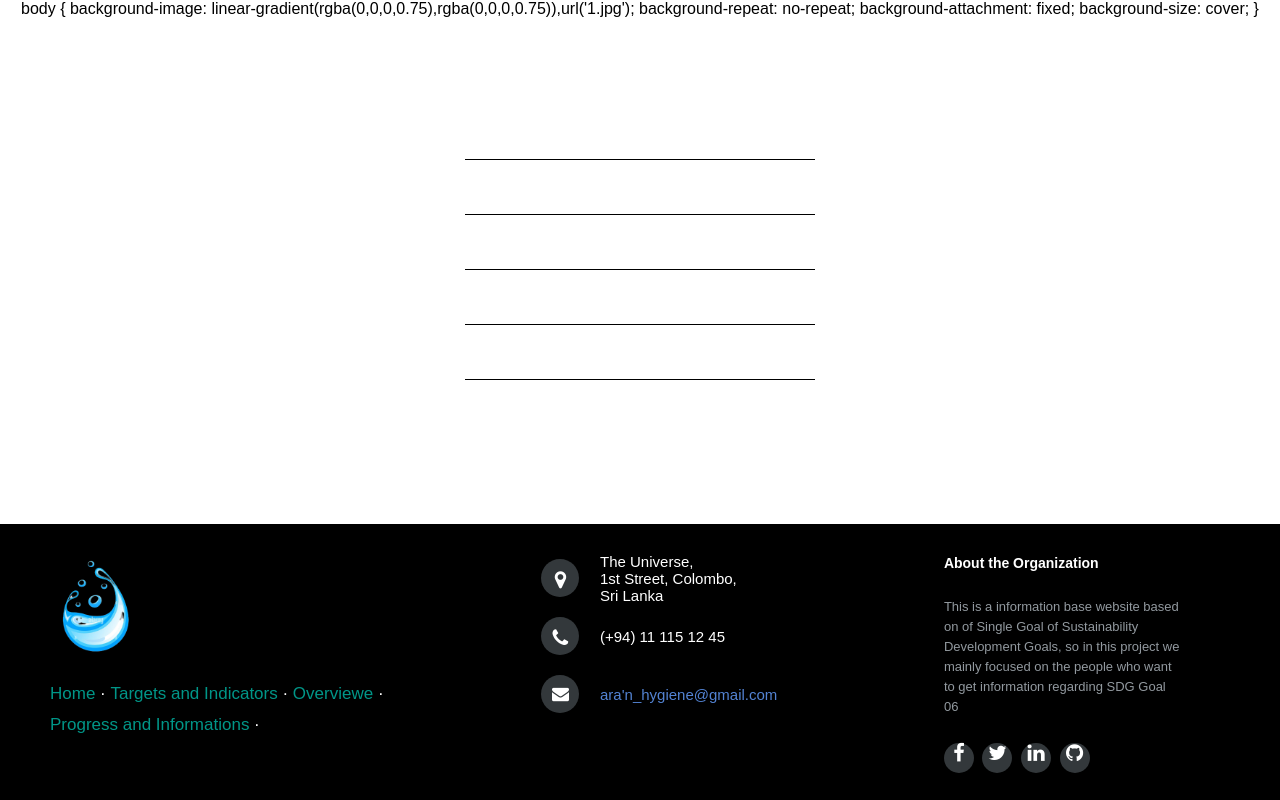
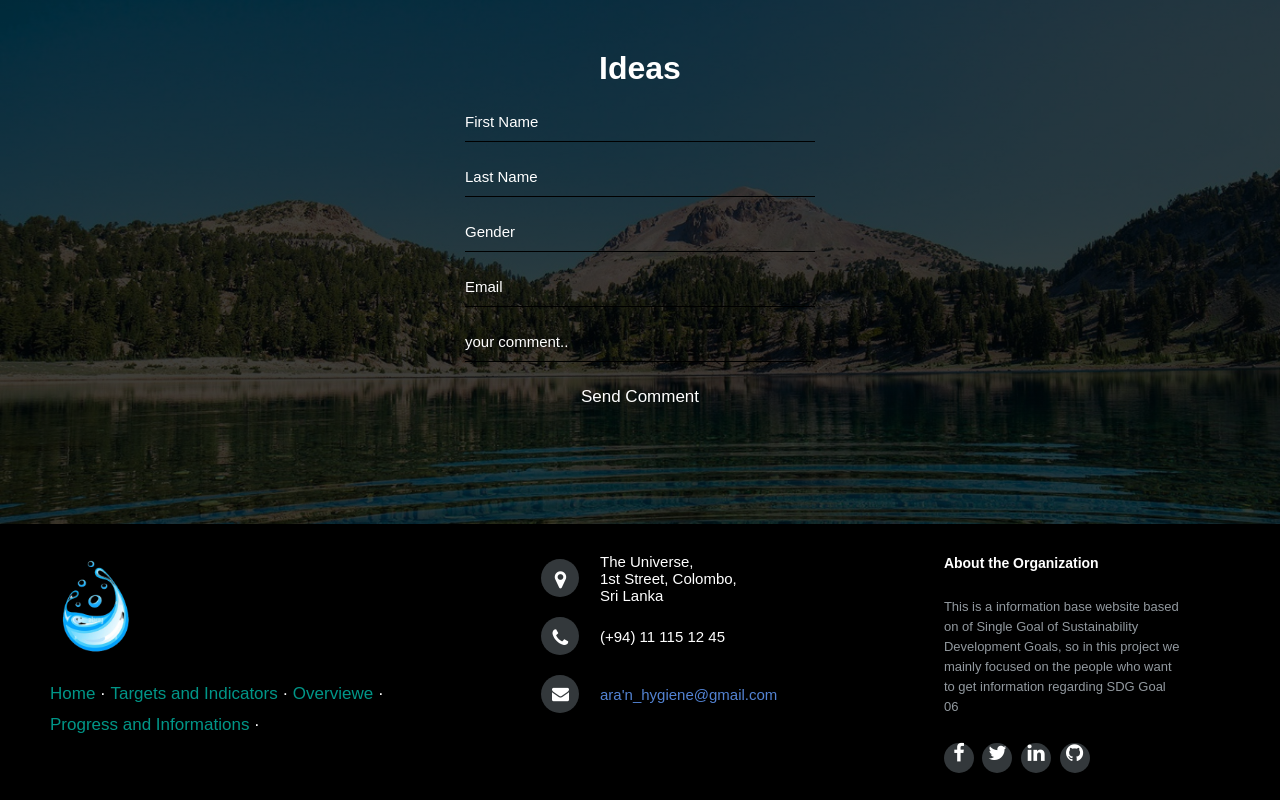
Before and after one commit to Sanjeewa001/Ara-n-hygiene-for-humans, a PHP site: page /idea.php in a window 1280 px wide. Run offline with PHP 8.4, Linux system fonts and the light colour scheme; some libraries are stand-ins or nearby versions.

Commit message:
Update idea.php

```diff
--- a/idea.php
+++ b/idea.php
@@ -4,14 +4,14 @@
 	<link rel="stylesheet" href="./css/signup.css">
 	<link rel="stylesheet" href="http://maxcdn.bootstrapcdn.com/font-awesome/4.2.0/css/font-awesome.min.css">
 
-
-		body {
+<style>
+body {
   background-image: linear-gradient(rgba(0,0,0,0.75),rgba(0,0,0,0.75)),url('1.jpg');
   background-repeat: no-repeat;
   background-attachment: fixed;
   background-size: cover;
 }
-	</style>
+</style>
 </head>
 <body>
 <?php
```
